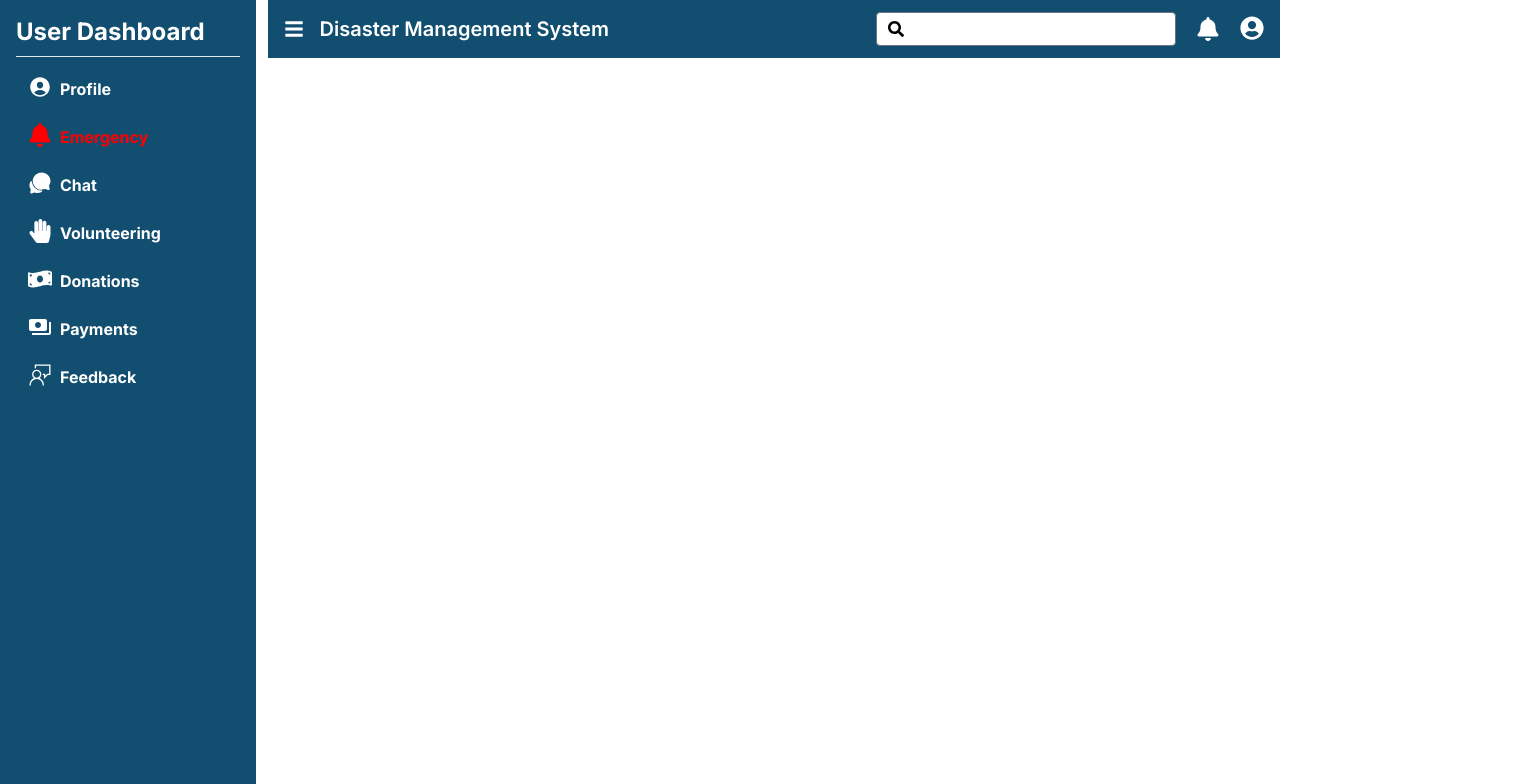
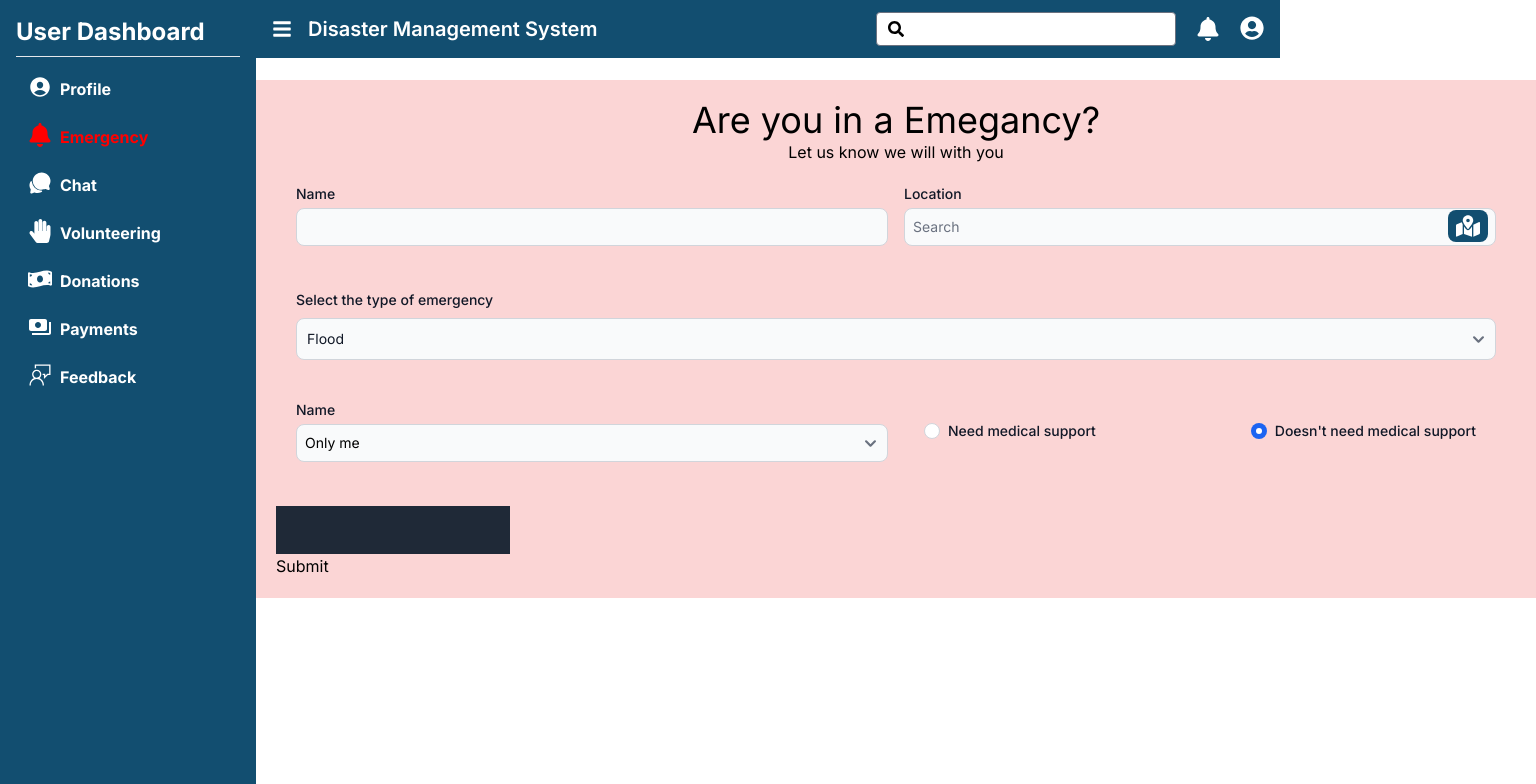
Before and after one commit to Selani00/DMS-front_end, a React (Vite) app: page /Emergancy_form in a window 1280 px wide. Shown: the top 784 px of the page, 1536 px wide, since content can reach past the window. Built offline with nearby package versions, Linux system fonts and the light colour scheme.

Commit message:
Emergancy form styled

```diff
--- /dev/null
+++ b/src/pages/Dashboard/CommonAncestor.jsx
@@ -0,0 +1,18 @@
+// CommonAncestor.jsx
+import { useState } from "react";
+import Dashboard from "./Dashbord";
+import User_Nav from "./User_Nav";
+//This should be use
+
+const CommonAncestor = () => {
+  const [sidebarToggle, setSidebarToggle] = useState(false);
+
+  return (
+    <div>
+      <Dashboard sidebarToggle={sidebarToggle} setSidebarToggle={setSidebarToggle} />
+      <EmergencyForm sidebarToggle={sidebarToggle} />
+    </div>
+  );
+};
+
+export default CommonAncestor;
--- a/src/pages/Dashboard/Dashbord.jsx
+++ b/src/pages/Dashboard/Dashbord.jsx
@@ -2,10 +2,10 @@ import { useState } from "react";
 import Slidebar from "./SliderBar";
 import User_Nav from "./User_Nav";
 
-const Dashboard = () => {
+const Dashboard = ( ) => {
     const [sidebarToggle,setSidebarToggle]=useState(false);
     return(
-        <div className="flex w-full">
+        <div className="flex w-full fixed top-0 left-0 z-[999] ">
             <Slidebar sidebarToggle={sidebarToggle}/>
             <User_Nav
             sidebarToggle={sidebarToggle}
--- a/src/pages/Dashboard/Emergancy_form.jsx
+++ b/src/pages/Dashboard/Emergancy_form.jsx
@@ -1,18 +1,156 @@
-import Slidebar from "./SliderBar";
-import User_Nav from "./User_Nav";
+import { useState } from "react";
+import Dashboard from "./Dashbord";
+import { FaMapMarkedAlt } from "react-icons/fa";
 
 const emergancy_form = () => {
+  const [sidebarToggle, setSidebarToggle] = useState(false);
+
+  console.log("Emergancy Form Toggle : " + sidebarToggle);
+
   return (
-    <div className="flex">
-      <Slidebar />
-//    <User_Nav />
+    <div>
+      <Dashboard />
+      {/* When toggle the nav bar this is not toggle . Need to fix it */}
+      <div
+        className={`${
+          sidebarToggle ? "ml-0" : "ml-64"
+        } w-full bg-red-200 absolute top-20 z-0`}
+      >
+        <form className="relative p-5 ">
+          <h1 className="text-center text-base">
+            <span className="text-4xl">Are you in a Emegancy?</span>
+            <br /> Let us know we will with you
+          </h1>
+          <div className="grid gap-4 mb-6 md:grid-cols-2 p-5">
+            <div>
+              <label className="block mb-1 text-sm font-medium text-gray-900 ">
+                Name
+              </label>
+              <input
+                type="text"
+                id="name"
+                class="bg-gray-50 border border-gray-300 text-black text-sm rounded-lg focus:ring-black focus:border-black block w-full p-2 "
+              ></input>
+            </div>
 
+            <div>
+              <label className="block mb-1 text-sm font-medium text-gray-900 ">
+                Location
+              </label>
+              <div class="relative">
+                <input
+                  type="search"
+                  id="search"
+                  class="bg-gray-50 border border-gray-300 text-black text-sm rounded-lg focus:ring-black focus:border-black block w-full p-2 "
+                  placeholder="Search"
+                  required
+                />
+                <a
+                  type="submit"
+                  href="https://www.google.com/maps/"
+                  class="cursor-pointer text-white absolute end-2 bottom-1 bg-primary hover:bg-blue-800 focus:ring-4 focus:outline-none rounded-lg text-sm px-2 py-1 "
+                >
+                  <FaMapMarkedAlt className="w-6 h-6" />
+                </a>
+              </div>
+            </div>
+          </div>
+
+          <div className="px-5 pb-5">
+            <label
+              for="countries"
+              class="block mb-2 text-sm font-medium text-gray-900 dark:text-white"
+            >
+              Select the type of emergency
+            </label>
+            <select
+              id="emergency_type"
+              class="bg-gray-50 border border-gray-300 text-gray-900 text-sm rounded-lg focus:ring-black focus:border-black block w-full p-2.5 "
+            >
+              <option>Flood</option>
+              <option>Tsunami</option>
+              <option>Fire</option>
+              <option>House Fire</option>
+            </select>
+          </div>
+
+          <div className="grid gap-4 mb-6 md:grid-cols-2 p-5 items-center">
+            <div>
+              <label className="block mb-1 text-sm font-medium text-gray-900 ">
+                Name
+              </label>
+              <select
+                id="No_of_people_effected"
+                class="bg-gray-50 border border-gray-300 text-black text-sm rounded-lg focus:ring-black focus:border-black block w-full p-2 "
+              >
+                <option>Only me</option>
+                <option>Two</option>
+                <option>3-10</option>
+                <option>10-20</option>
+                <option>more than 20</option>
+                <option>more than 100</option>
+                <option>Not Sure, but many</option>
+              </select>
+            </div>
+
+            <div className="flex justify-between items-center p-5">
+              <div class="flex items-center ">
+                <input
+                  id="country-option-1"
+                  type="radio"
+                  name="countries"
+                  value="USA"
+                  class="w-4 h-4 border-gray-300 focus:ring-2 focus:ring-blue-300 dark:focus:ring-blue-600 dark:focus:bg-blue-600 dark:bg-gray-700 dark:border-gray-600"
+                  checked
+                />
+                <label
+                  for="country-option-1"
+                  class="block ms-2  text-sm font-medium text-gray-900 dark:text-gray-300"
+                >
+                  Need medical support
+                </label>
+              </div>
+              <div class="flex items-center ">
+                <input
+                  id="country-option-1"
+                  type="radio"
+                  name="countries"
+                  value="USA"
+                  class="w-4 h-4 border-gray-300 focus:ring-2 focus:ring-blue-300 dark:focus:ring-blue-600 dark:focus:bg-blue-600 dark:bg-gray-700 dark:border-gray-600"
+                  checked
+                />
+                <label
+                  for="country-option-1"
+                  class="block ms-2  text-sm font-medium text-gray-900 dark:text-gray-300"
+                >
+                  Doesn't need medical support
+                </label>
+              </div>
+            </div>
+          </div>
+
+          {/* https://flowbite.com/docs/components/forms/ - use this for the rest */}
+
+          {/* Selection */}
+
+          {/* Record void */}
+          <div>
+            <input className="bg-gray-800"></input>
+          </div>
+
+          {/* Select Images or videos */}
+          <div>
+            <input className="bg-gray-800"></input>
+          </div>
+
+          <button>Submit</button>
+        </form>
+      </div>
     </div>
   );
 };
 
 export default emergancy_form;
-
 
 // <div className="flex ">
 //         <Slidebar />
--- a/src/pages/Dashboard/SliderBar.jsx
+++ b/src/pages/Dashboard/SliderBar.jsx
@@ -24,6 +24,7 @@ const SiderBar = ({sidebarToggle,setSidebarToggle}) => {
         { icon: <MdPayments  className="inline-block w-6 h-6 mr-2 -mt-2"/>, label: "Payments", link: "/Profile" },
         { icon: <VscFeedback  className="inline-block w-6 h-6 mr-2 -mt-2"/>, label: "Feedback", link: "/User_home" },
       ];
+
 
     return(
         <div className={`${sidebarToggle? "hidden" :"w-64"} bg-primary fixed h-full px-4 py-2`}>
--- a/src/pages/Dashboard/User_Nav.jsx
+++ b/src/pages/Dashboard/User_Nav.jsx
@@ -3,7 +3,7 @@ import { FaBars,FaSearch,FaBell,FaUserCircle    } from "react-icons/fa";
 
 const User_Nav = ({setSidebarToggle,sidebarToggle}) => {
     return (
-        <nav className={`${sidebarToggle?"ml-0":"ml-64"}  bg-primary px-4 py-3 flex justify-between w-full`}>
+        <nav className={`${sidebarToggle?"ml-0":"ml-64"}  bg-primary px-4 py-3 flex justify-between w-full` } >
             <div className="flex items-center md:text-xl text-base">
                 <FaBars className="text-white me-4 cursor-pointer" onClick={()=>setSidebarToggle(!sidebarToggle)}/>
                 <span className="text-white font-semibold">Disaster Management System</span>
```
